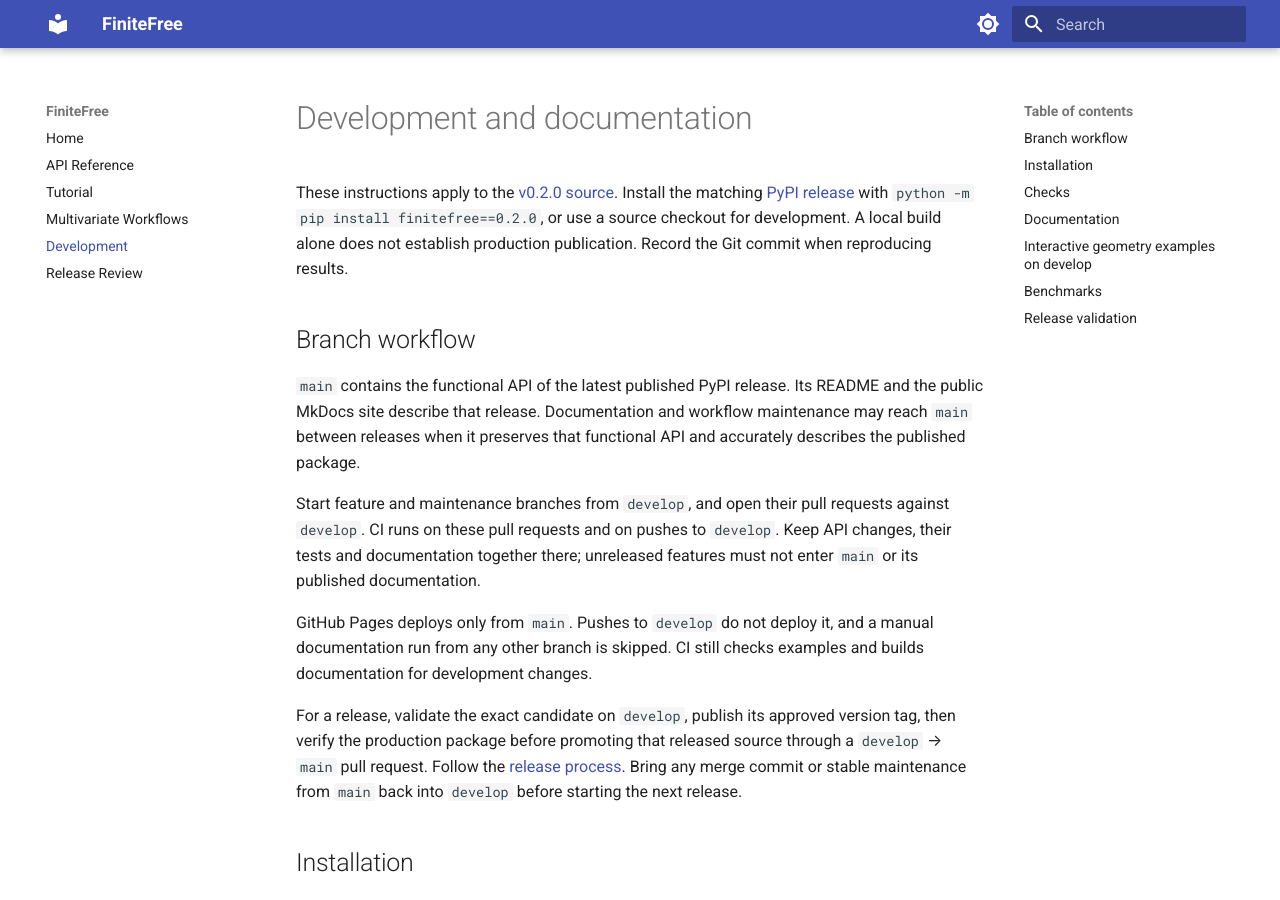
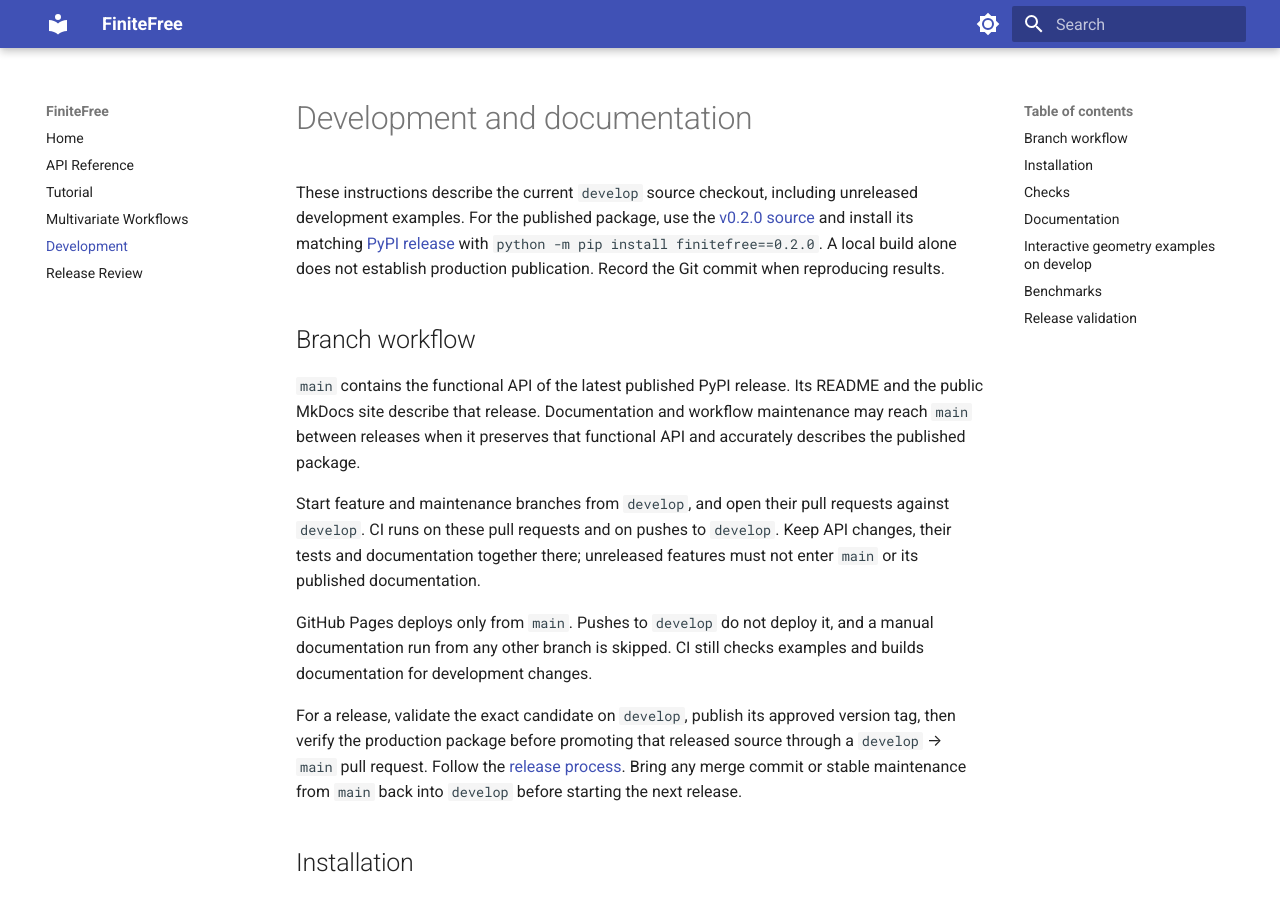
Before and after one commit to jontb/FiniteFree, an MkDocs documentation site: the page built from docs/development.md, in a window 1280 px wide and 900 px high. Built offline with MkDocs 1.6.1 and Material for MkDocs 9.7.7, drawn with Linux system fonts in a browser that asks for light colours.

Commit message:
Identify interactive instructions as current develop documentation

```diff
--- a/docs/development.md
+++ b/docs/development.md
@@ -1,6 +1,6 @@
 # Development and documentation
 
-These instructions apply to the [v0.2.0 source](https://github.com/jontb/FiniteFree/tree/v0.2.0). Install the matching [PyPI release](https://pypi.org/project/finitefree/0.2.0/) with `python -m pip install finitefree==0.2.0`, or use a source checkout for development. A local build alone does not establish production publication. Record the Git commit when reproducing results.
+These instructions describe the current `develop` source checkout, including unreleased development examples. For the published package, use the [v0.2.0 source](https://github.com/jontb/FiniteFree/tree/v0.2.0) and install its matching [PyPI release](https://pypi.org/project/finitefree/0.2.0/) with `python -m pip install finitefree==0.2.0`. A local build alone does not establish production publication. Record the Git commit when reproducing results.
 
 ## Branch workflow
 
```
